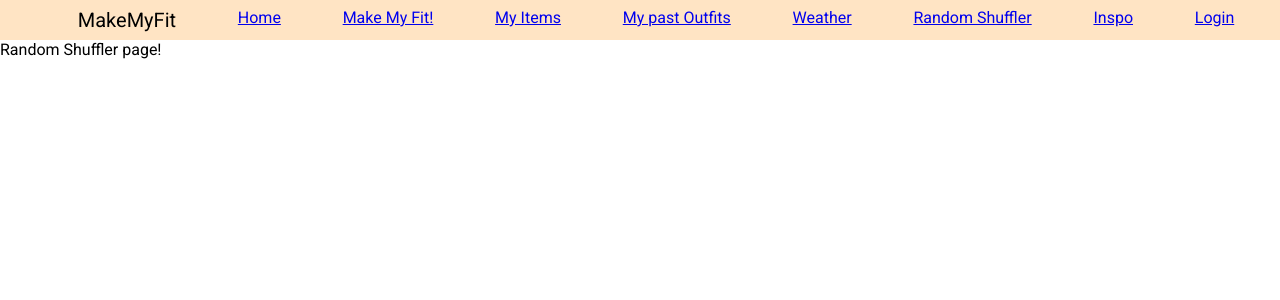
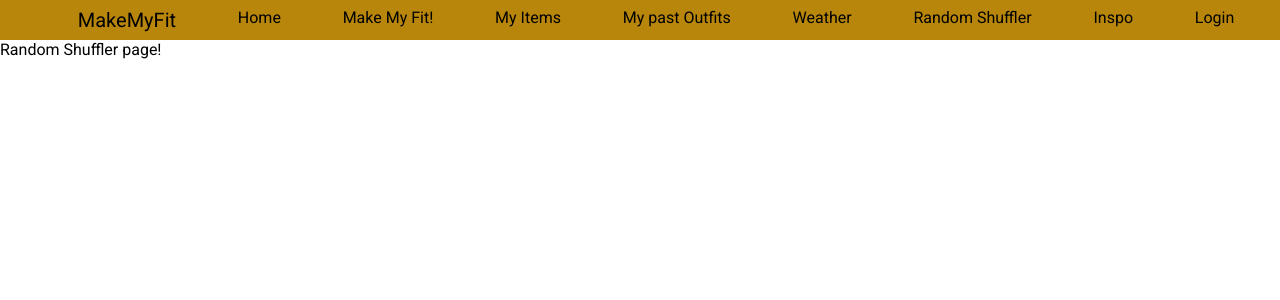
Before and after one commit to weblab-class/fyanez1-clairelorenzo, a React app: page /RandomShuffler in a window 1280 px wide. Shown: the top 300 px of the page. Built offline with nearby package versions, Linux system fonts and the light colour scheme; no server answers; the HTML template or start-up script is replaced by a standard one.

Commit message:
fixed some stuff on home page

```diff
--- a/client/src/components/pages/Home.js
+++ b/client/src/components/pages/Home.js
@@ -1,17 +1,51 @@
-import React from "react";
+import React, { useEffect } from "react";
 import ImageRotator from './ImageRotator.js'
 import ImageRotator2 from './ImageRot2.js'
 import ImageRotator3 from './ImageRot3.js'
 import ImageRotator4 from './ImageRot4.js'
 import image1 from '../../public/logo.png'
+import './biglogo.css'
+
+
+// var div=document.getElementById('secondpic')
+//     div.style.visibility='hidden'
+//     setTimeout(function(){
+//         div.style.visibility='visible',3000
+//     })
+
+
 const Home=()=> {
+document.body.style.backgroundColor = "black";
+useEffect(()=>{
+    var div=document.getElementById('secondpic')
+        const timer = setTimeout(() => {
+            div.style.visibility='visible'
+        }, 3500)
+    return () => clearTimeout(timer)
+}, [])
+useEffect(()=>{
+    var div2=document.getElementById('thirdpic')
+        const timer = setTimeout(() => {
+            div2.style.visibility='visible'
+        }, 7000)
+    return () => clearTimeout(timer)
+}, [])
+useEffect(()=>{
+    var div3=document.getElementById('fourthpic')
+        const timer = setTimeout(() => {
+            div3.style.visibility='visible'
+        }, 10500)
+    return () => clearTimeout(timer)
+}, [])
+
 return (
 <>
-    <img src={image1}/>
-        <div/>
-        <ImageRotator4/>
-        <ImageRotator3/>
-        <ImageRotator2/>
+
+    <img class='Logo' src={image1}/>
+    <div/>
+        <div id='fourthpic' style={{visibility:'hidden'}}><ImageRotator4/></div>
+        <div id='thirdpic' style={{visibility:'hidden'}} ><ImageRotator3/></div>
+        <div id='secondpic' style={{visibility:'hidden'}}><ImageRotator2/></div>
         <ImageRotator/>
 </>
 );
--- a/client/src/components/pages/NavBar.css
+++ b/client/src/components/pages/NavBar.css
@@ -4,7 +4,7 @@
   display: flex;
   justify-content: space-evenly;
   padding: 8px 16px;
-  background-color: #ffe4c4;
+  background-color: #b8860b;
   width: 100%;
 }
 
@@ -17,3 +17,8 @@
   color: white;
   font-size: 15px;
 }
+
+.NavBar-link {
+  color: black;
+  text-decoration: none;
+}
--- a/client/src/components/pages/NavBar.js
+++ b/client/src/components/pages/NavBar.js
@@ -16,29 +16,29 @@ const Navbar = () => {
         <>
         <nav className="NavBar-container" >
         <div className='NavBar-title'>MakeMyFit</div>
-            <Link to='./NavBar.js'>
+            <Link class= 'NavBar-link' to='./NavBar.js'>
               Home
             </Link>
 
-            <Link to='/suggest_outfit'>
+            <Link class= 'NavBar-link' to='/suggest_outfit'>
               Make My Fit!
             </Link>
-            <Link to='/MyItems'>
+            <Link class= 'NavBar-link' to='/MyItems'>
               My Items
             </Link>
-            <Link to='/MyPastOutfits'>
+            <Link class= 'NavBar-link' to='/MyPastOutfits'>
               My past Outfits
             </Link>
-            <Link to='/weather'>
+            <Link class= 'NavBar-link' to='/weather'>
               Weather
             </Link>
-            <Link to='/RandomShuffler'>
+            <Link class= 'NavBar-link' to='/RandomShuffler'>
               Random Shuffler
             </Link>
-            <Link to='/Inspo'>
+            <Link class= 'NavBar-link' to='/Inspo'>
               Inspo
             </Link>
-            <Link to='/Login'>
+            <Link class= 'NavBar-link' to='/Login'>
               Login
             </Link>
             </nav>
--- /dev/null
+++ b/client/src/components/pages/biglogo.css
@@ -0,0 +1,7 @@
+.Logo {
+  width: 450px;
+  height: 550px;
+  display: block;
+  margin-left: auto;
+  margin-right: auto;
+}
```
